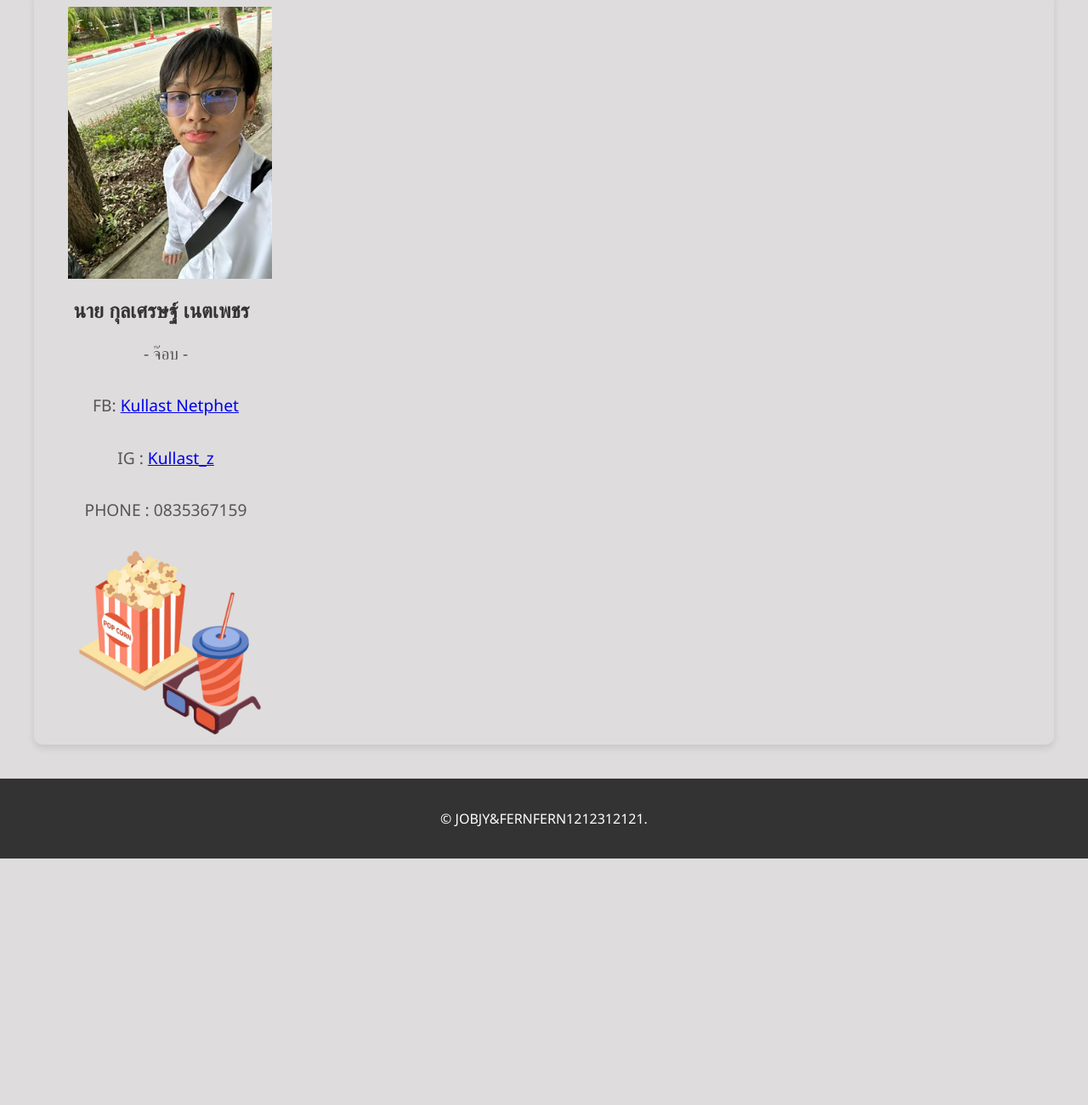
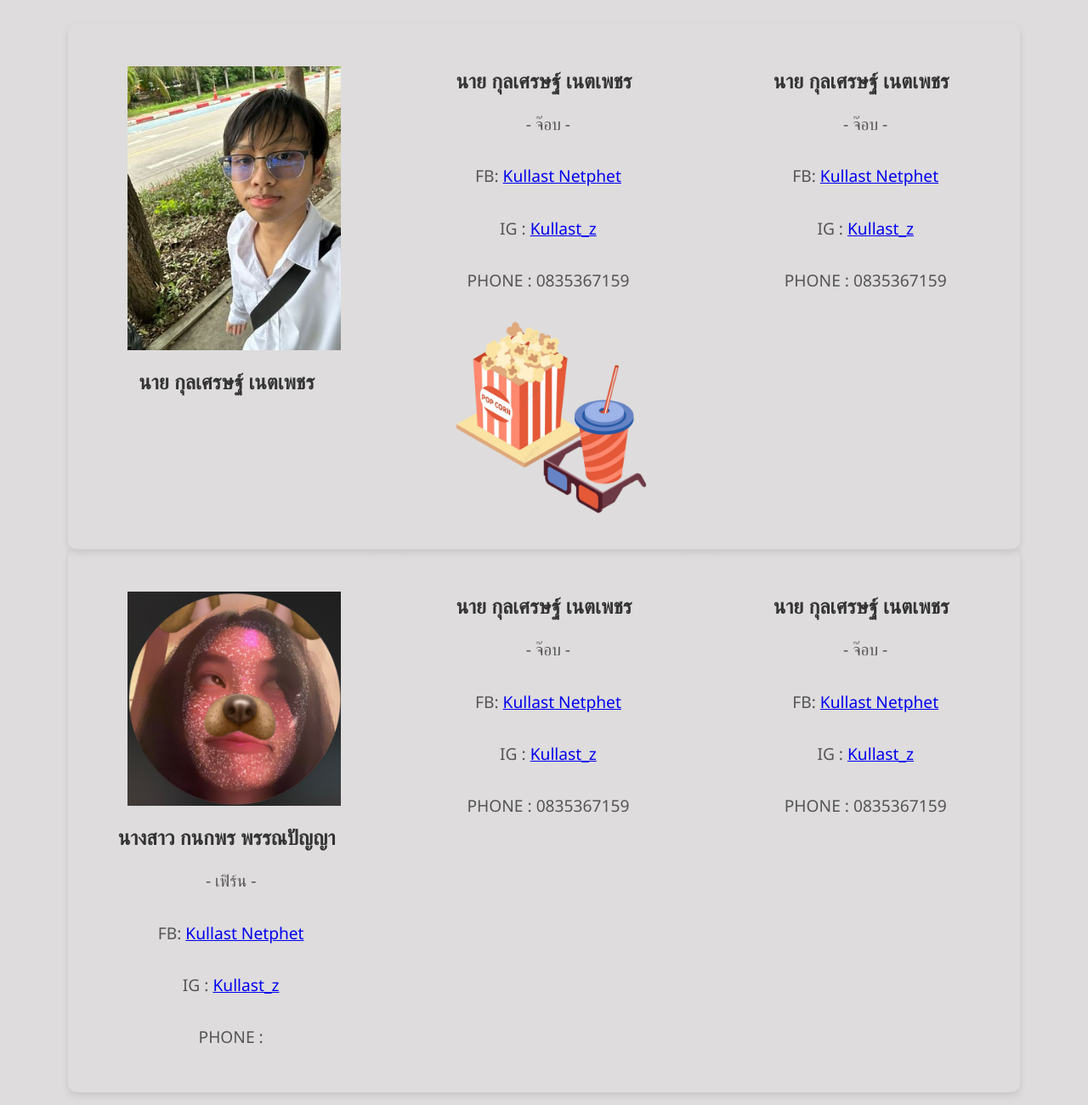
Before and after one commit to fern15720/CS100-Project-G26, a plain HTML site: page Project.html in a window 1280 px wide. Shown: the part 280-1580 px from the top of the page at 85% size. Before the commit the page ends 1290 px from the top, so only its background shows below. Drawn offline with Linux system fonts and the light colour scheme.

Commit message:
fifth commit

```diff
--- a/CSS/Style.css
+++ b/CSS/Style.css
@@ -47,12 +47,6 @@ section p {
     color: #555;
 }
 
-.container {
-    width: 100%;
-    display: flex;
-}
-
-
 footer {
     background-color: #333;
     color: #fff;
@@ -61,11 +55,22 @@ footer {
 }
 
 .image-container {
+display: flex;
 position: relative;
 overflow: hidden;
 border-radius: 10px;
 box-shadow: 0 4px 8px rgba(0, 0, 0, 0.1);
 }
+
+.box{
+    flex: 1;
+    padding: 20px;
+    margin: 10px;
+    border-radius: 10px;
+    background-color: #dedcdc;
+    height: auto;
+    max-width: 100%;
+    }
 
 img {
 margin-top: 20px;
@@ -74,6 +79,13 @@ width: 80%;
 height: auto;
 display: block;
 }
+
+.row::after {
+    content: "";
+    clear: both;
+    display: table;
+  }
+
 
 /* For mobile phones: */
 [class*="col-"] {
--- a/Project.html
+++ b/Project.html
@@ -21,9 +21,22 @@
     </nav></div>
 
     <section>
+        <section>
+            <div class="row">
             <div class="image-container">
-        <div class="col-3 col-s-3">
+
+                    <div class="col-4 col-s-6">
+                        <div class="box">
                         <img src="img/JOBJY.jpg">
+                        <h2>นาย กุลเศรษฐ์ เนตเพชร</h2>
+
+                        </div>
+                    </div>
+
+
+                        <div class="col-4 col-s-6">
+                            <div class="box">
+
                             <h2>นาย กุลเศรษฐ์ เนตเพชร</h2>
                             <p>- จ๊อบ -
                                 <br><br>
@@ -34,7 +47,85 @@
                                     PHONE : 0835367159
                                 </p>
                                 <img src="img/Cinema1.png">
-    </section></div>
+
+                            </div>
+                        </div>
+
+                        <div class="col-4 col-s-6">
+                            <div class="box">
+
+                            <h2>นาย กุลเศรษฐ์ เนตเพชร</h2>
+                            <p>- จ๊อบ -
+                                <br><br>
+                                FB: <a href="https://www.facebook.com/kullaset.netphet/" > Kullast Netphet </a>
+                                <br><br>
+                                    IG : <a href="https://www.instagram.com/kullaset_z/" > Kullast_z </a>
+                                <br><br>
+                                    PHONE : 0835367159
+                                </p>
+
+                            </div>
+                        </div>
+
+
+                    </div>
+            </div>
+            <div class="image-container">
+                        <div class="col-4 col-s-6">
+                            <div class="box">
+                            <img src="img/Hi.jpg">
+                            <h2>นางสาว กนกพร พรรณปัญญา </h2>
+                            <p>- เฟิร์น -
+                                <br><br>
+                                FB: <a href="https://www.facebook.com/kullaset.netphet/" > Kullast Netphet </a>
+                                <br><br>
+                                    IG : <a href="https://www.instagram.com/kullaset_z/" > Kullast_z </a>
+                                <br><br>
+                                    PHONE :
+                                </p>
+
+                            </div>
+                        </div>
+                            <div class="col-4 col-s-6">
+                                <div class="box">
+
+                                <h2>นาย กุลเศรษฐ์ เนตเพชร</h2>
+                                <p>- จ๊อบ -
+                                    <br><br>
+                                    FB: <a href="https://www.facebook.com/kullaset.netphet/" > Kullast Netphet </a>
+                                    <br><br>
+                                        IG : <a href="https://www.instagram.com/kullaset_z/" > Kullast_z </a>
+                                    <br><br>
+                                        PHONE : 0835367159
+                                    </p>
+
+                                </div>
+                            </div>
+
+                            <div class="col-4 col-s-6">
+                                <div class="box">
+
+                                <h2>นาย กุลเศรษฐ์ เนตเพชร</h2>
+                                <p>- จ๊อบ -
+                                    <br><br>
+                                    FB: <a href="https://www.facebook.com/kullaset.netphet/" > Kullast Netphet </a>
+                                    <br><br>
+                                        IG : <a href="https://www.instagram.com/kullaset_z/" > Kullast_z </a>
+                                    <br><br>
+                                        PHONE : 0835367159
+                                    </p>
+
+                                </div>
+                            </div>
+
+
+                        </div>
+                </div>
+            </div>
+
+           </section>
+
+
 
 
 
```
Lines whose indentation alone changed are shown as unchanged.
